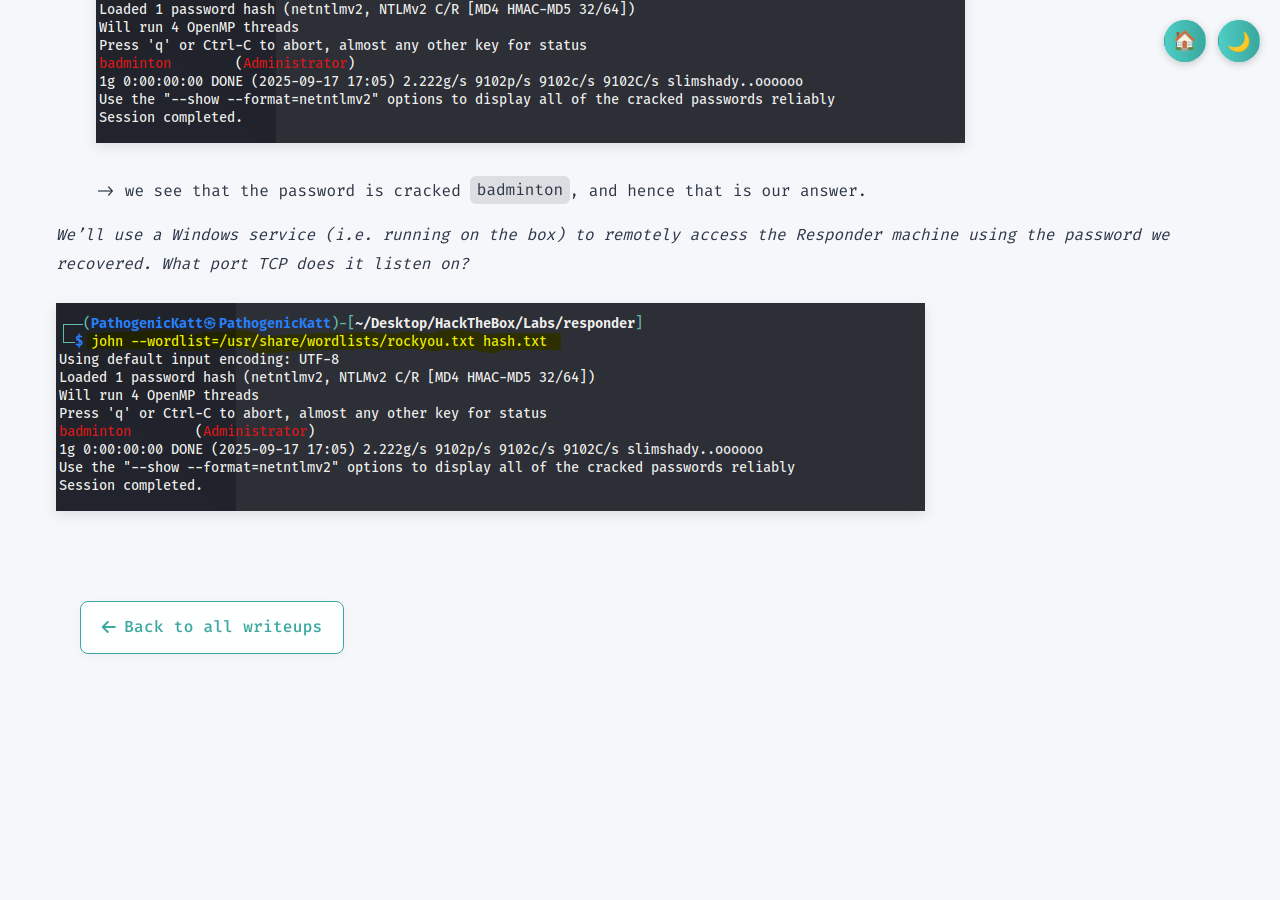
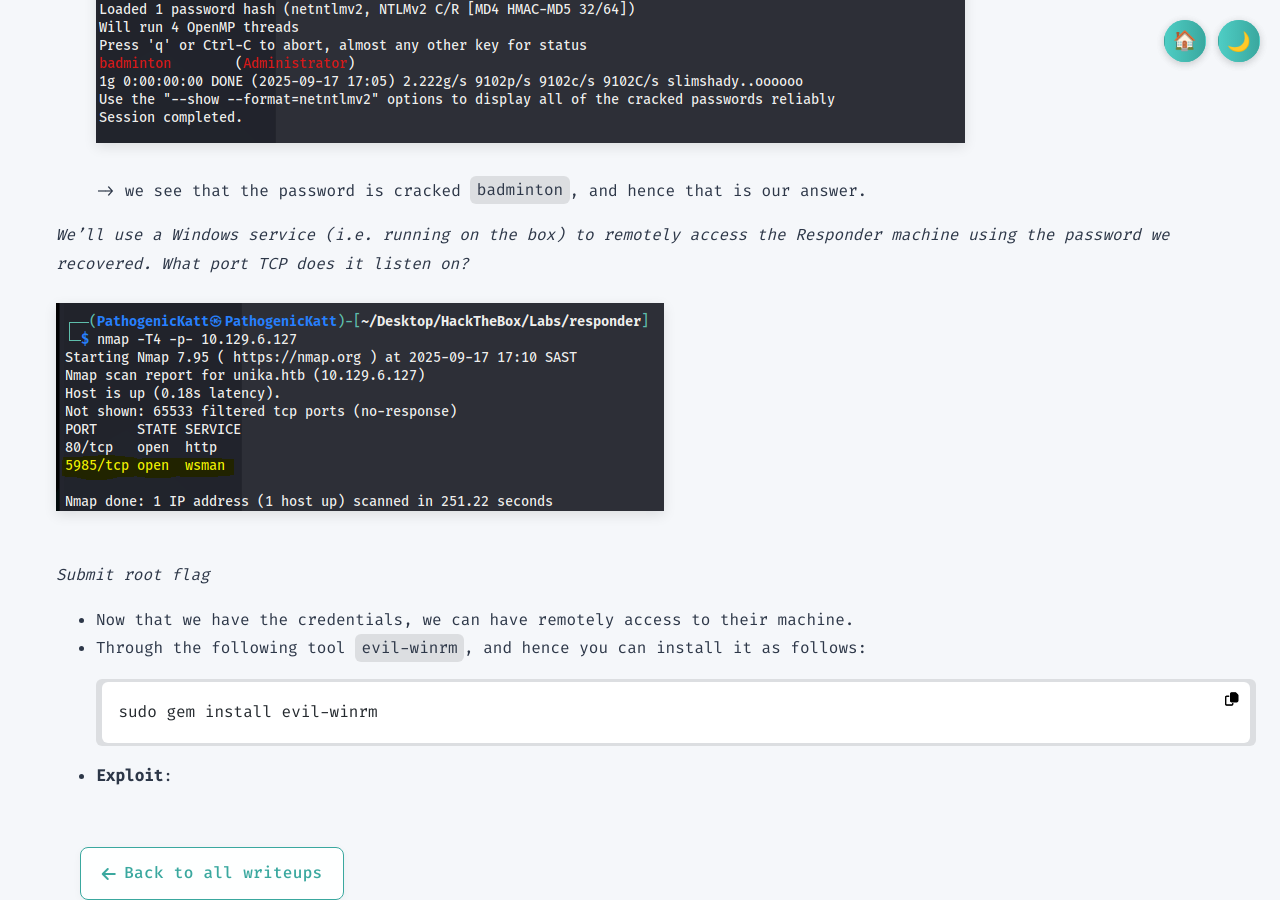
Before and after one commit to PathogenicKatt/PathogenicKatt.github.io, a Jekyll site: the page built from _writeups/2025-09-17-HTB_Responder.md, in a window 1280 px wide and 900 px high, scrolled down 8306 px. Built offline with Jekyll 4.4.1, drawn with Linux system fonts in a browser that asks for light colours; before the commit the page ends 8960 px from its top, so only the background shows below that.

Commit message:
Updated writeup

````diff
--- a/_writeups/2025-09-17-HTB_Responder.md
+++ b/_writeups/2025-09-17-HTB_Responder.md
@@ -53,10 +53,10 @@ _Which flag do we use in the Responder utility to specify the network interface?
 - `-I`: interfaces like eth0, tun0.
 <br>
 
-_There are several tools that take a NetNTLMv2 challenge/response and try millions of passwords to see if any of them generate the same response. One such tool is often referred to as `john`, but the full name is what?._
-- `John the ripper`
+_There are several tools that take a NetNTLMv2 challenge/response and try millions of passwords to see if any of them generate the same response. One such tool is often referred to as `john`, but the full name is what?._<br>
+- `John the ripper`<br>
 ![responder](/assets/img/htb-responder(9).PNG)<br>
-<br>
+
 
 _What is the password for the administrator user?_
 - This is where, we use the power of `Responder`
@@ -79,4 +79,12 @@ _What is the password for the administrator user?_
 <br>
 
 _We'll use a Windows service (i.e. running on the box) to remotely access the Responder machine using the password we recovered. What port TCP does it listen on?_<br>
-![responder](/assets/img/htb-responder(15).PNG)<br>
+![responder](/assets/img/htb-responder(16).PNG)<br>
+
+_Submit root flag_
+- Now that we have the credentials, we can have remotely access to their machine.
+- Through the following tool `evil-winrm`, and hence you can install it as follows:
+```bash
+sudo gem install evil-winrm
+```
+- **Exploit**:
````
